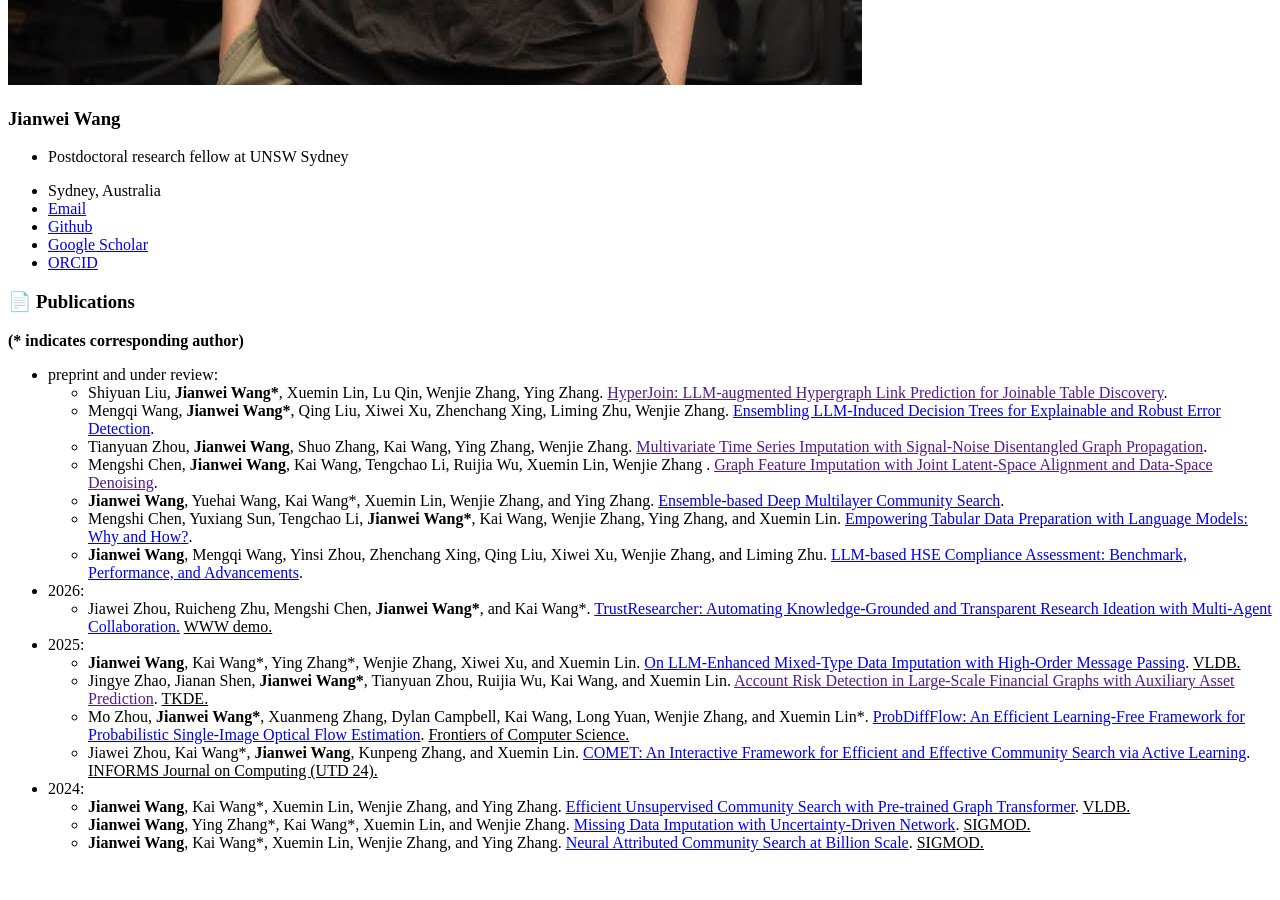
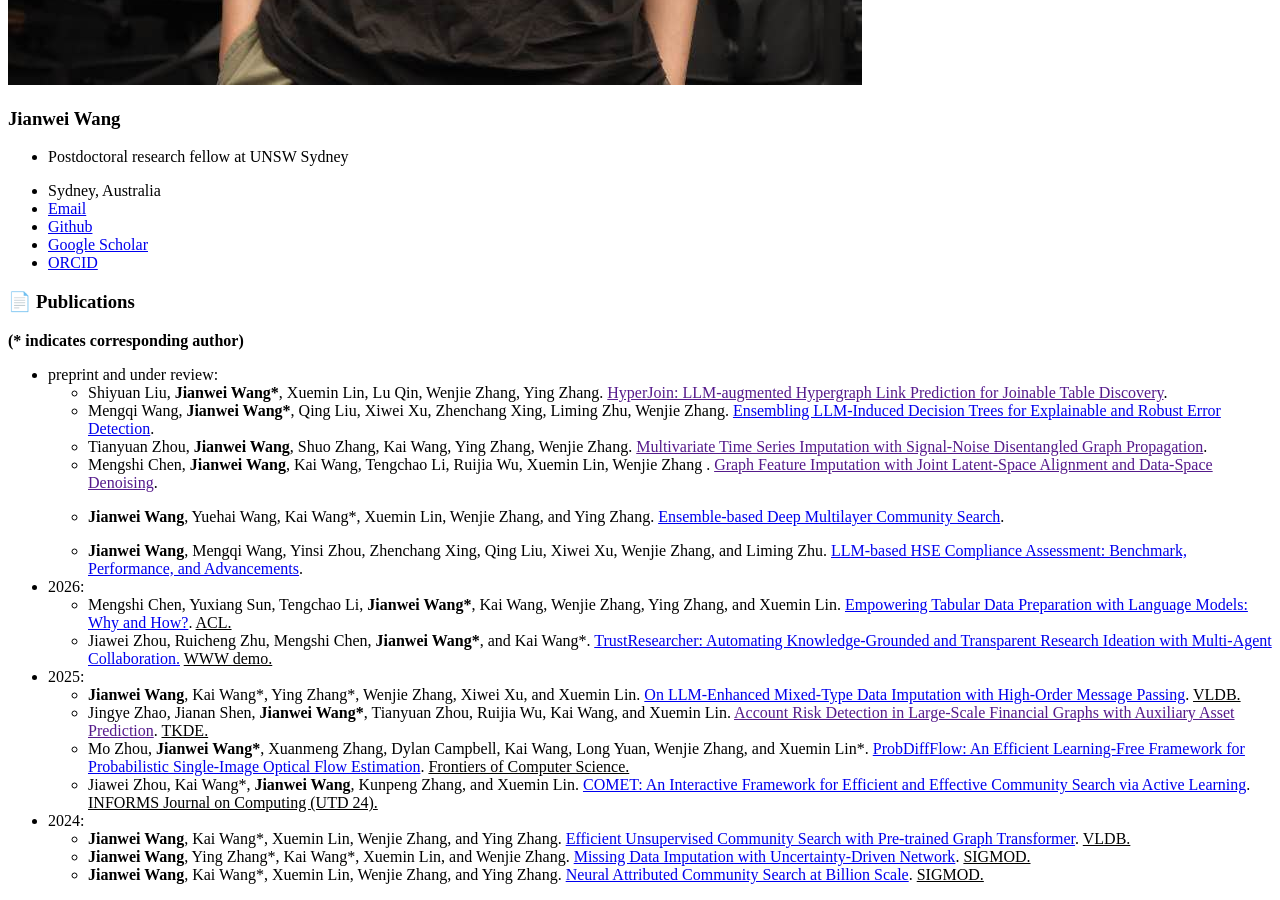
Before and after one commit to jianwei-cse/jianwei-cse.github.io, a Jekyll site: the page built from _pages/includes/publications.md, in a window 1280 px wide and 900 px high, scrolled down 1397 px. Built offline with Jekyll 4.4.1, drawn with Linux system fonts in a browser that asks for light colours; our own code applies the rules of GitHub Pages for plain Markdown files; a script bundle is joined from its source files by our own code; before the commit the page ends 2265 px from its top, so only the background shows below that.

Commit message:
update pub

```diff
--- a/_pages/includes/publications.md
+++ b/_pages/includes/publications.md
@@ -8,11 +8,12 @@
   + Tianyuan Zhou, **Jianwei Wang**, Shuo Zhang, Kai Wang, Ying Zhang, Wenjie Zhang. [Multivariate Time Series Imputation with Signal-Noise Disentangled Graph Propagation]().
   + Mengshi Chen, **Jianwei Wang**, Kai Wang, Tengchao Li, Ruijia Wu, Xuemin Lin, Wenjie Zhang . [Graph Feature Imputation with Joint Latent-Space Alignment and Data-Space Denoising]().
   + **Jianwei Wang**, Yuehai Wang, Kai Wang\*, Xuemin Lin, Wenjie Zhang, and Ying Zhang. [Ensemble-based Deep Multilayer Community Search](https://arxiv.org/abs/2501.02194).
-  + Mengshi Chen, Yuxiang Sun, Tengchao Li, **Jianwei Wang\***, Kai Wang, Wenjie Zhang, Ying Zhang, and Xuemin Lin. [Empowering Tabular Data Preparation with Language Models: Why and How?](https://arxiv.org/abs/2508.01556).
+
   + **Jianwei Wang**, Mengqi Wang, Yinsi Zhou, Zhenchang Xing, Qing Liu, Xiwei Xu, Wenjie Zhang, and Liming Zhu. [LLM-based HSE Compliance Assessment: Benchmark, Performance, and Advancements](https://arxiv.org/pdf/2505.22959).
 
 
 * 2026:
+  + Mengshi Chen, Yuxiang Sun, Tengchao Li, **Jianwei Wang\***, Kai Wang, Wenjie Zhang, Ying Zhang, and Xuemin Lin. [Empowering Tabular Data Preparation with Language Models: Why and How?](https://arxiv.org/abs/2508.01556). <u> ACL.</u>
   + Jiawei Zhou, Ruicheng Zhu, Mengshi Chen, **Jianwei Wang\***, and Kai Wang\*. [TrustResearcher: Automating Knowledge-Grounded and Transparent Research Ideation with Multi-Agent Collaboration.](https://arxiv.org/abs/2510.20844) <u> WWW demo.</u>
 
 * 2025:
```
Also changed, not shown: _pages/includes/self-intro.md (+1 -1 lines).
